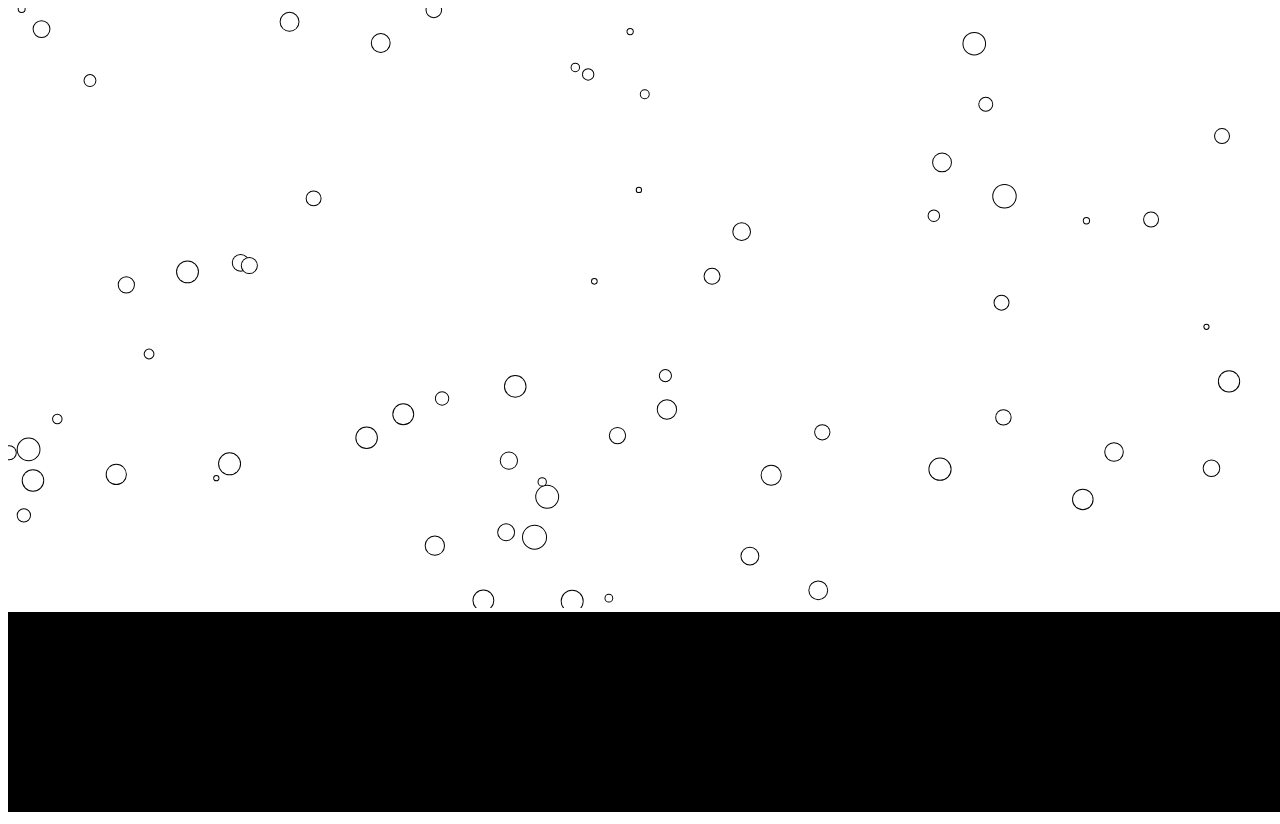
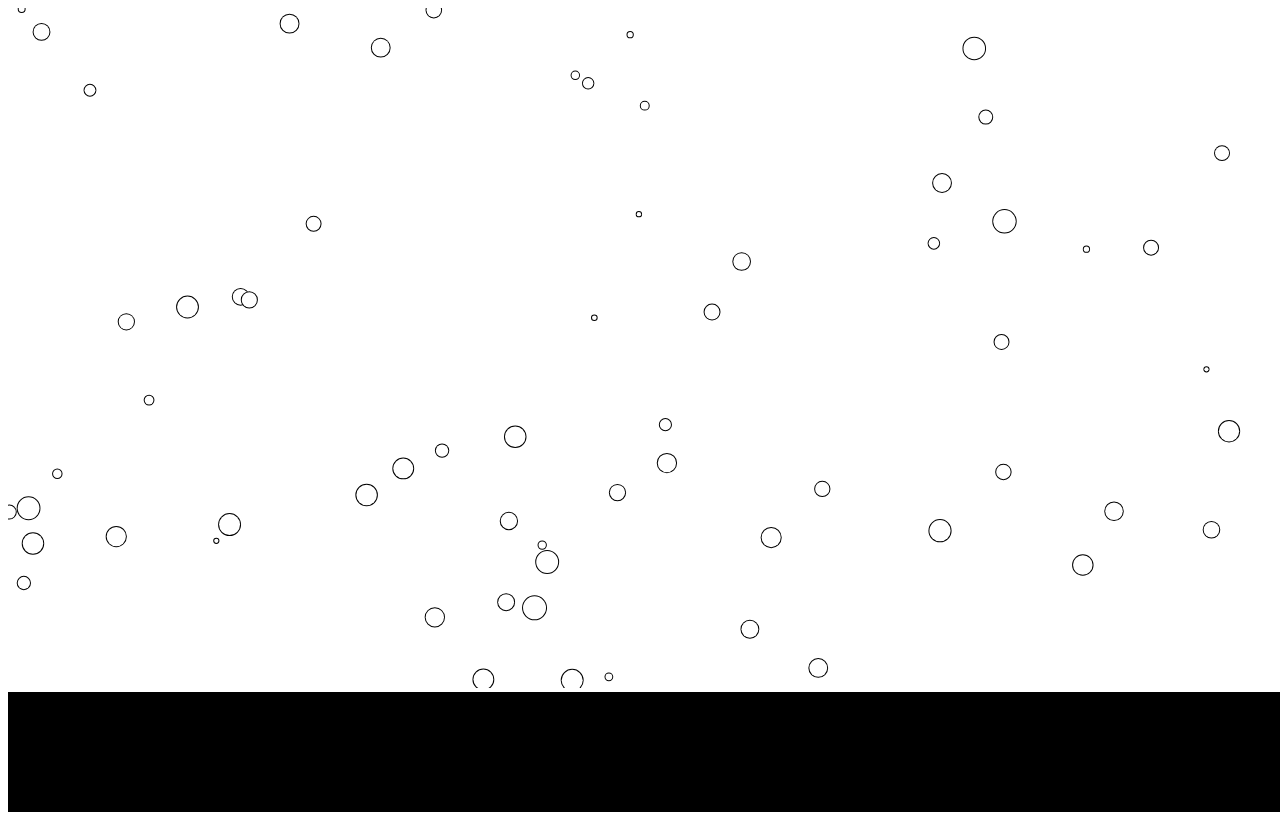
Before and after one commit to jaeveedee/ContentDevelopment, a plain HTML site: page index.html in a window 1280 px wide. Drawn offline with Linux system fonts and the light colour scheme.

Commit message:
new size menu bar

```diff
--- a/index.html
+++ b/index.html
@@ -25,11 +25,11 @@
 
 			var canvas = document.getElementById("canvas");
 			canvas.width = window.innerWidth;
-			canvas.height = window.innerHeight * 0.75;
+			canvas.height = window.innerHeight * 0.85;
 
 			var menu = document.getElementById("menu");
 			menu.width = window.innerWidth;
-			menu.height = window.innerHeight * 0.25;
+			menu.height = window.innerHeight * 0.15;
 			menu.style.background = "black";
 
 			var context = canvas.getContext("2d");
```
